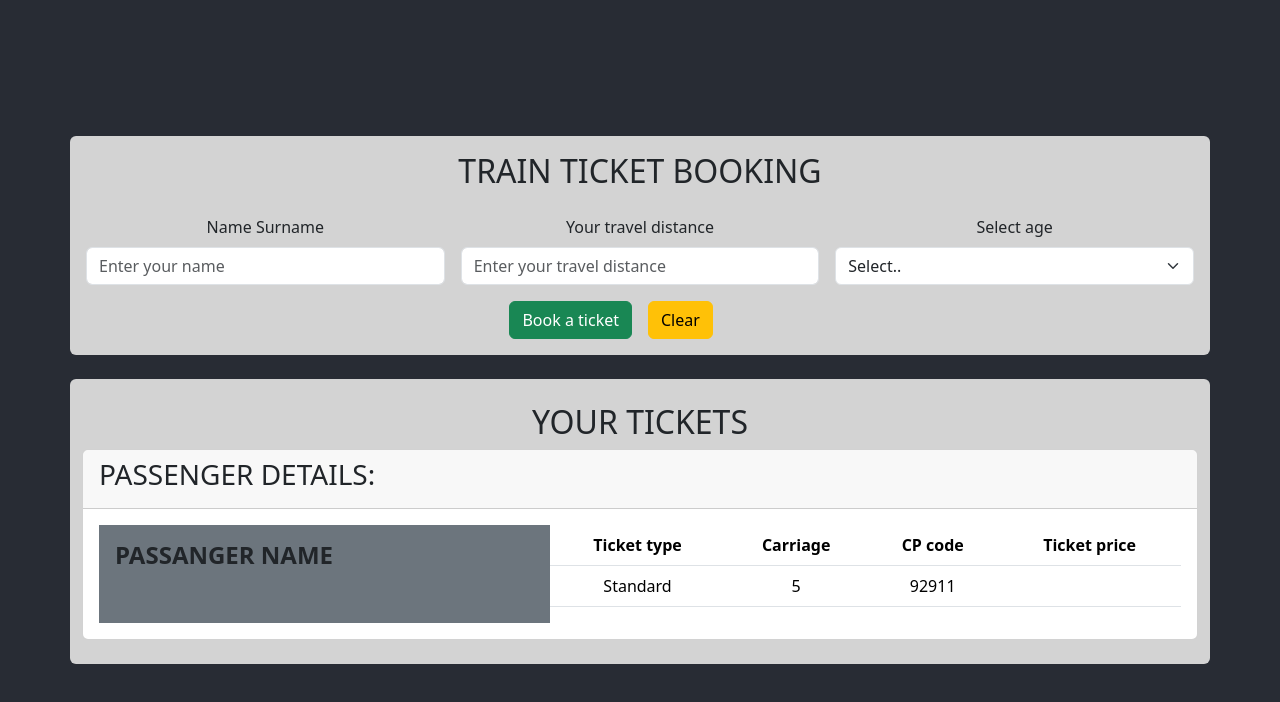
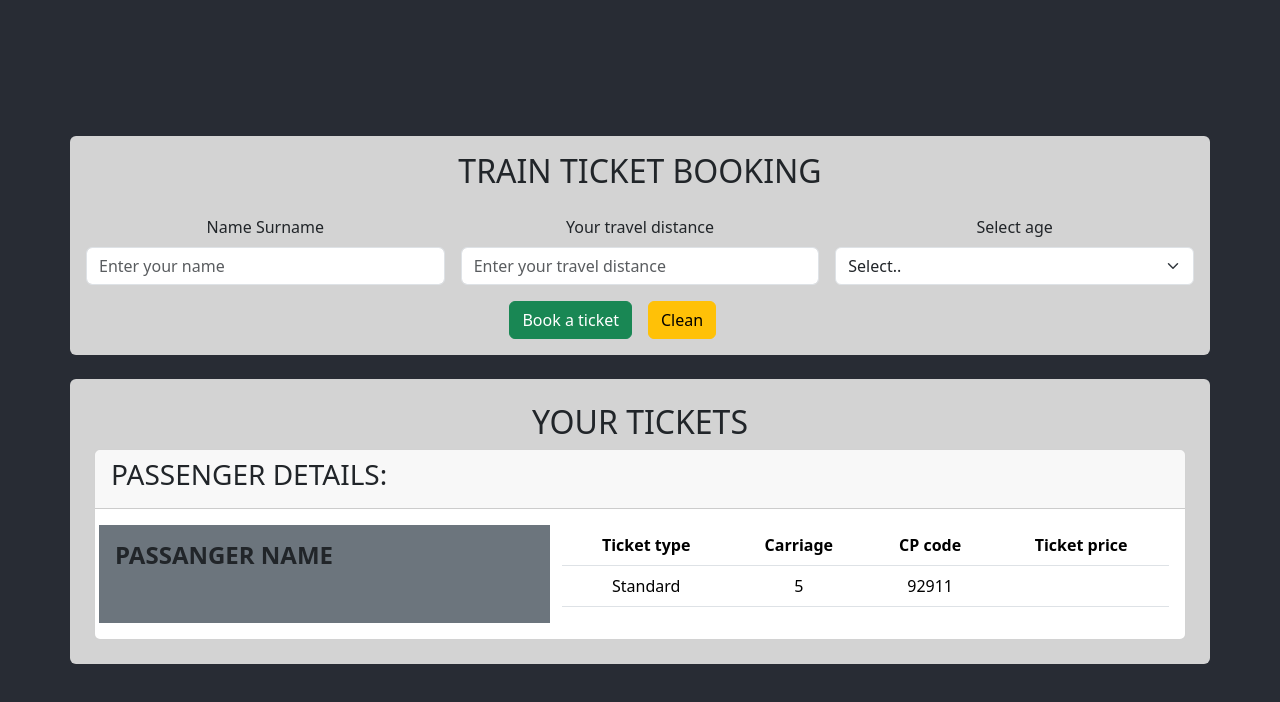
Before and after one commit to Andriy-Kolokolov/js-biglietto-treno-form, a plain HTML site: page index.html in a window 1280 px wide. Drawn offline with nearby package versions, Linux system fonts and the light colour scheme.

Commit message:
btn class name fix

```diff
--- a/index.html
+++ b/index.html
@@ -54,7 +54,7 @@
 			</div>
 
 			<div class="col-6 d-flex ">
-				<button class="btn btn-warning" id="btn-clear">Clear</button>
+				<button class="btn btn-warning" id="btn-clean">Clean</button>
 			</div>
 		</form>
 	</div>
@@ -67,13 +67,13 @@
 			</div>
 		</div>
 
-		<div class="card row">
+		<div class="card">
 			<div class="card-header">
 				<h3>PASSENGER DETAILS:</h3>
 			</div>
 
 			<!--    TICKET    -->
-			<div class="card-body d-flex justify-content-center">
+			<div class=" row card-body d-flex justify-content-center">
 				<div class="col-5 p-3 bg-secondary">
 					<h5 class="fs-4 fw-bold">PASSANGER NAME</h5>
 					<p class="fs-6 fw-bold" id="output-ticket-owner-name"></p>
```
